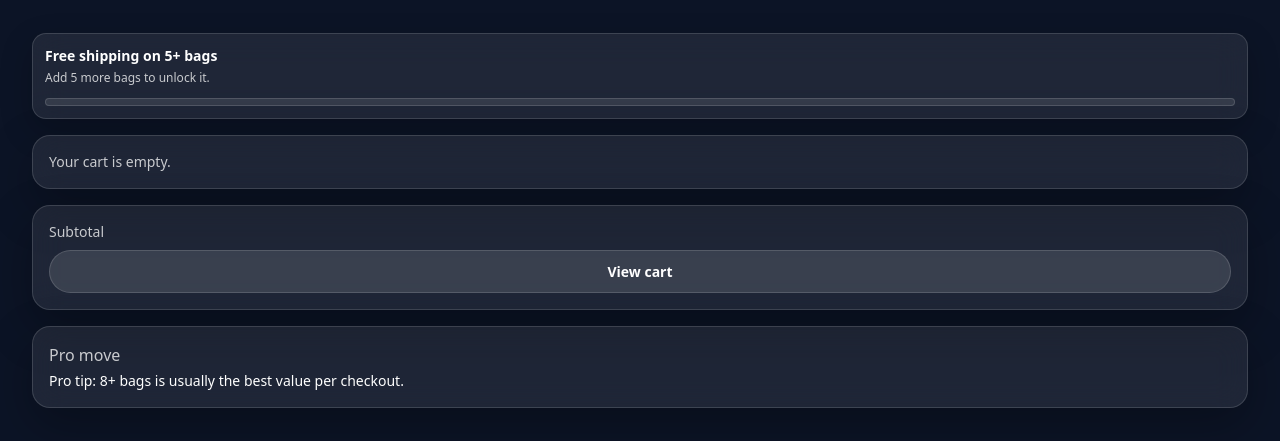
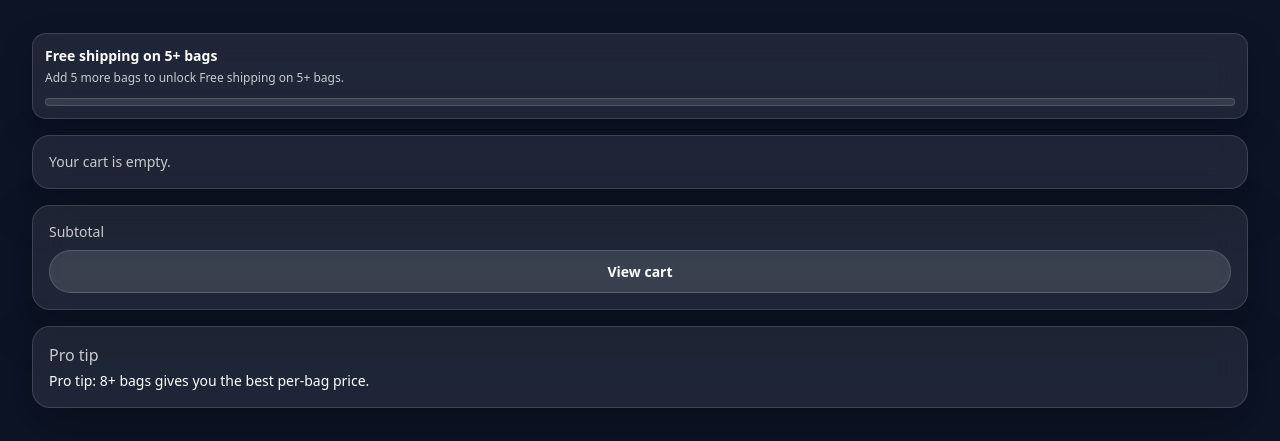
Before and after one commit to USAGummies/usagummies-storefront, a Next.js app: page /cart in a window 1280 px wide. Shown: the part 464-905 px from the top of the page. Built offline with nearby package versions, Linux system fonts and the light colour scheme; no server answers.

Commit message:
Tighten homepage copy and cart tip messaging

```diff
--- a/src/app/page.tsx
+++ b/src/app/page.tsx
@@ -242,7 +242,7 @@ export default async function HomePage() {
                 Join the movement
               </div>
               <h3 className="mt-1 text-xl font-black text-[var(--text)]">
-                Follow @usagummies for drops & hauls
+                Follow @usagummies for new flavors & customer stories
               </h3>
               <p className="mt-1 text-sm text-[var(--muted)]">
                 Real customers. Real bundles. Built in America.
@@ -263,9 +263,9 @@ export default async function HomePage() {
           <div className="text-xs font-semibold uppercase tracking-[0.2em] text-white/60">
             Get updates
           </div>
-          <h3 className="text-2xl font-black text-white">Don’t miss the next drop</h3>
+          <h3 className="text-2xl font-black text-white">Get exclusive deals & new flavor alerts</h3>
           <p className="text-sm text-white/70">
-            Bundles sell out. Early access + deals via email.
+            Be the first to know when bundles restock.
           </p>
           <form className="flex flex-wrap gap-3 items-center">
             <input
--- a/src/components/ui/CartView.tsx
+++ b/src/components/ui/CartView.tsx
@@ -118,7 +118,7 @@ export function CartView({ cart, onClose }: { cart: any; onClose?: () => void })
         <div className="mt-1 text-xs text-[var(--muted)]">
           {unlocked
             ? "Unlocked."
-            : `Add ${remaining} more bag${remaining === 1 ? "" : "s"} to unlock it.`}
+            : `Add ${remaining} more bag${remaining === 1 ? "" : "s"} to unlock ${FREE_SHIPPING_PHRASE}.`}
         </div>
         <div
           className={cn(
@@ -221,11 +221,11 @@ export function CartView({ cart, onClose }: { cart: any; onClose?: () => void })
       </div>
 
       <div className="glass-card p-4">
-        <div className="kicker text-[var(--muted)]">Pro move</div>
+        <div className="kicker text-[var(--muted)]">Pro tip</div>
         <div className="mt-1 text-sm text-white">
           {totalBags >= 8
-            ? "You’re at best value. Checkout to lock it in."
-            : "Pro tip: 8+ bags is usually the best value per checkout."}
+            ? "You’re at the best per-bag price. Checkout to lock it in."
+            : "Pro tip: 8+ bags gives you the best per-bag price."}
         </div>
       </div>
 
```
